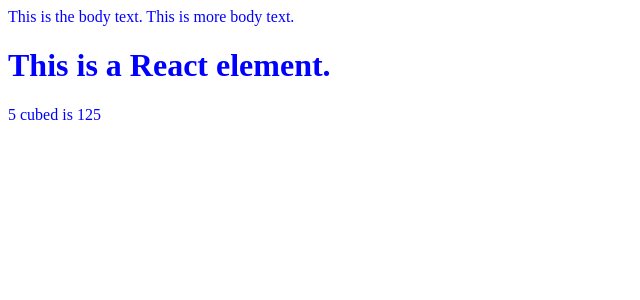
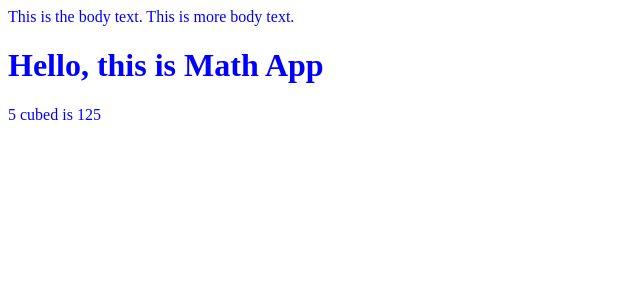
Before and after one commit to brandongit2/proton, a React app: page / in a window 1280 px wide. Shown: the top 300 px of the page, without its empty margins (0-640 px from the left). Built offline with nearby package versions, Linux system fonts and the light colour scheme.

Commit message:
Added module to test React importing

```diff
--- a/src/index.tsx
+++ b/src/index.tsx
@@ -1,6 +1,7 @@
 import * as React from 'react';
 import * as ReactDOM from 'react-dom';
 
+import { Greeting } from './modules';
 import { cube } from './math';
 import './style.css';
 
@@ -9,8 +10,6 @@ element.innerHTML = '5 cubed is ' + cube(5);
 document.body.appendChild(element);
 
 ReactDOM.render(
-    <div>
-        <h1>This is a React element.</h1>
-    </div>,
+    <Greeting name='Math App'/>,
     document.getElementById('app')
 );
--- /dev/null
+++ b/src/modules.tsx
@@ -0,0 +1,11 @@
+import * as React from 'react';
+
+export interface Props {
+    name: string;
+  }
+
+export class Greeting extends React.Component<Props, object> {
+    render() {
+        return <h1>Hello, this is {this.props.name}</h1>
+    }
+}
```
